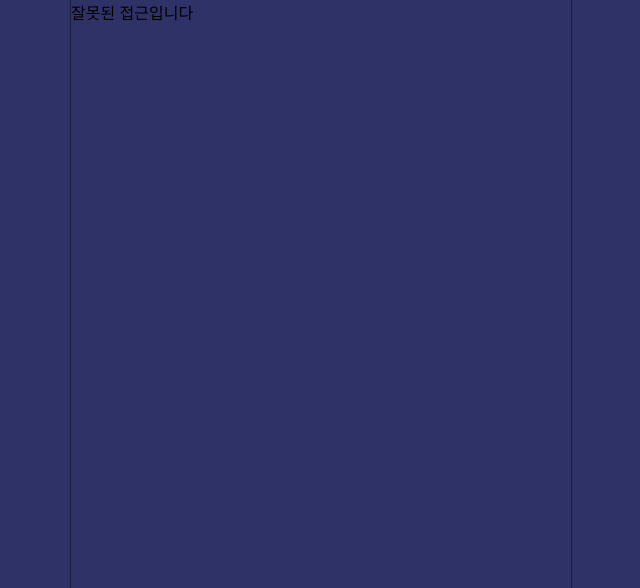
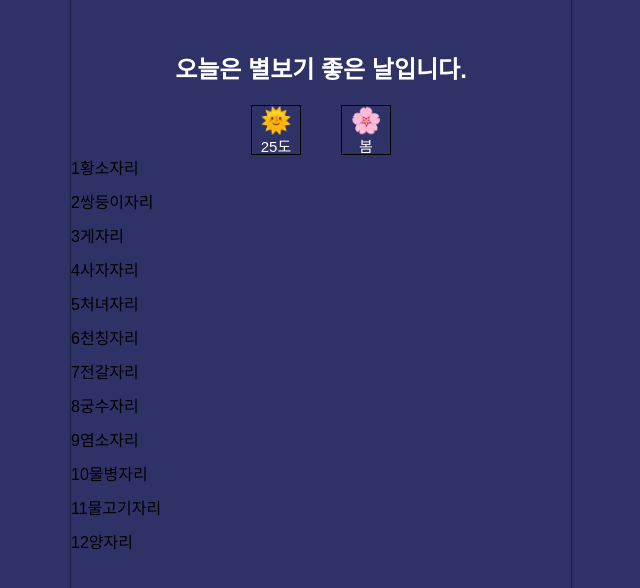
Before and after one commit to liebigbear/bbcamping-FE, a React (Vite) app: page /star in a window 1280 px wide. Shown: the top 588 px of the page, without its empty margins (319-959 px from the left). Built offline with nearby package versions, Linux system fonts and the light colour scheme.

Commit message:
✨ cardList

```diff
--- a/src/App.jsx
+++ b/src/App.jsx
@@ -4,6 +4,7 @@ import NotFound from "./pages/NotFound";
 import Splash from "./pages/Splash";
 import Home from "./pages/Home";
 import Option from "./pages/Option";
+import Star from "./pages/Star";
 import './App.css'
 
 function App() {
@@ -16,6 +17,7 @@ function App() {
             <Route path="/option" element={<Option />} />
             <Route path="*" element={<NotFound />} />
             <Route path="/home" element={<Home />} />
+            <Route path="/star" element={<Star />} />
           </Routes>
         </div>
       </div>
--- /dev/null
+++ b/src/components/CardItem.jsx
@@ -0,0 +1,12 @@
+import "../styles/components/CardItem.css"
+
+function CardItem({id, name}) {
+    return (
+        <div className="CardItem">
+            {id}
+            {name}
+        </div>
+    )
+}
+
+export default CardItem
--- /dev/null
+++ b/src/components/CardList.jsx
@@ -0,0 +1,13 @@
+import "../styles/components/CardList.css"
+import {starData} from "../data/starData"
+import CardItem from "../components/CardItem"
+
+function CardList() {
+    return (
+        <div className="CardList">
+            {starData.map((card) => <CardItem key={card.id} {...card} />)}
+        </div>
+    )
+}
+
+export default CardList
--- /dev/null
+++ b/src/data/starData.js
@@ -0,0 +1,134 @@
+export const starData = [
+    {
+        "id": 1,
+        "name": "황소자리",
+        "eng": "Taurus",
+        "emoji": "🐂",
+        "dateFrom": "04.20",
+        "dateTo": "05.20",
+        "seasons1": "가을",
+        "seasons2": "겨울",
+        "direction": "서"
+    },
+    {
+        "id": 2,
+        "name": "쌍둥이자리",
+        "eng": "Gemini",
+        "emoji": "👯",
+        "dateFrom": "05.21",
+        "dateTo": "06.20",
+        "seasons1": "가을",
+        "seasons2": "겨울",
+        "direction": "남"
+    },
+    {
+        "id": 3,
+        "name": "게자리",
+        "eng": "Cancer",
+        "emoji": "🦀",
+        "dateFrom": "06.21",
+        "dateTo": "07.22",
+        "seasons1": "겨울",
+        "seasons2": "봄",
+        "direction": "동"
+    },
+    {
+        "id": 4,
+        "name": "사자자리",
+        "eng": "Leo",
+        "emoji": "🦁",
+        "dateFrom": "07.23",
+        "dateTo": "08.22",
+        "seasons1": "겨울",
+        "seasons2": "봄",
+        "direction": "동"
+    },
+    {
+        "id": 5,
+        "name": "처녀자리",
+        "eng": "Virgo",
+        "emoji": "👧",
+        "dateFrom": "08.23",
+        "dateTo": "09.22",
+        "seasons1": "겨울",
+        "seasons2": "봄",
+        "direction": "남"
+    },
+    {
+        "id": 6,
+        "name": "천칭자리",
+        "eng": "Libra",
+        "emoji": "⚖️",
+        "dateFrom": "09.23",
+        "dateTo": "10.22",
+        "seasons1": "봄",
+        "seasons2": "여름",
+        "direction": "서"
+    },
+    {
+        "id": 7,
+        "name": "전갈자리",
+        "eng": "Scorpio",
+        "emoji": "🦂",
+        "dateFrom": "10.23",
+        "dateTo": "11.21",
+        "seasons1": "봄",
+        "seasons2": "여름",
+        "direction": "서"
+    },
+    {
+        "id": 8,
+        "name": "궁수자리",
+        "eng": "Sagittarius",
+        "emoji": "🏹",
+        "dateFrom": "11.22",
+        "dateTo": "12.21",
+        "seasons1": "봄",
+        "seasons2": "여름",
+        "direction": "남"
+    },
+    {
+        "id": 9,
+        "name": "염소자리",
+        "eng": "Capricorn",
+        "emoji": "🐐",
+        "dateFrom": "12.22",
+        "dateTo": "01.19",
+        "seasons1": "여름",
+        "seasons2": "가을",
+        "direction": "남"
+    },
+    {
+        "id": 10,
+        "name": "물병자리",
+        "eng": "Aquarius",
+        "emoji": "🌊",
+        "dateFrom": "01.20",
+        "dateTo": "02.18",
+        "seasons1": "여름",
+        "seasons2": "가을",
+        "direction": "서"
+    },
+    {
+        "id": 11,
+        "name": "물고기자리",
+        "eng": "Pisces",
+        "emoji": "🐟",
+        "dateFrom": "02.19",
+        "dateTo": "03.20",
+        "seasons1": "여름",
+        "seasons2": "가을",
+        "direction": "동"
+    },
+    {
+        "id": 12,
+        "name": "양자리",
+        "eng": "Aries",
+        "emoji": "🐏",
+        "dateFrom": "03.21",
+        "dateTo": "04.19",
+        "seasons1": "가을",
+        "seasons2": "겨울",
+        "direction": "동"
+    }
+]
--- /dev/null
+++ b/src/pages/Star.jsx
@@ -0,0 +1,25 @@
+import "../styles/pages/Star.css"
+import CardList from "../components/CardList"
+
+function Star() {
+    return (
+        <div className="Star">
+            <div className="weather-section">
+                <h2 style={{textAlign: "center", color: "white"}}>오늘은 별보기 좋은 날입니다.</h2>
+                <div className="meta-data">
+                    <div className="weather">
+                        <div className="emogi">🌞</div>
+                        <div className="contents">25도</div>
+                    </div>
+                    <div className="season">
+                        <div className="emogi">🌸</div>
+                        <div className="contents">봄</div>
+                    </div>
+                </div>
+            </div>
+            <CardList />
+        </div>
+    )
+}
+
+export default Star
--- /dev/null
+++ b/src/styles/components/CardItem.css
@@ -0,0 +1,3 @@
+.CardItem{
+    display: flex;
+}
--- /dev/null
+++ b/src/styles/components/CardList.css
@@ -0,0 +1,5 @@
+.CardList{
+    display: flex;
+    gap: 10px;
+    flex-direction: column;
+}
--- /dev/null
+++ b/src/styles/pages/Star.css
@@ -0,0 +1,32 @@
+.weather-section{
+    width: 100%;
+    padding-top: 30px;
+}
+
+.meta-data{
+    width: 100%;
+    display: flex;
+    justify-content: center;
+    align-items: center;
+    flex-direction: row;
+    gap: 40px;
+}
+
+.weather, .season{
+    border: 1px solid black;
+    width: 50px;
+    height: 50px;
+    display: flex;
+    justify-content: start;
+    align-items: center;
+    flex-direction: column;
+}
+
+.emogi{
+    font-size: 25px;
+}
+
+.contents{
+    font-size: 15px;
+    color: white;
+}
```
